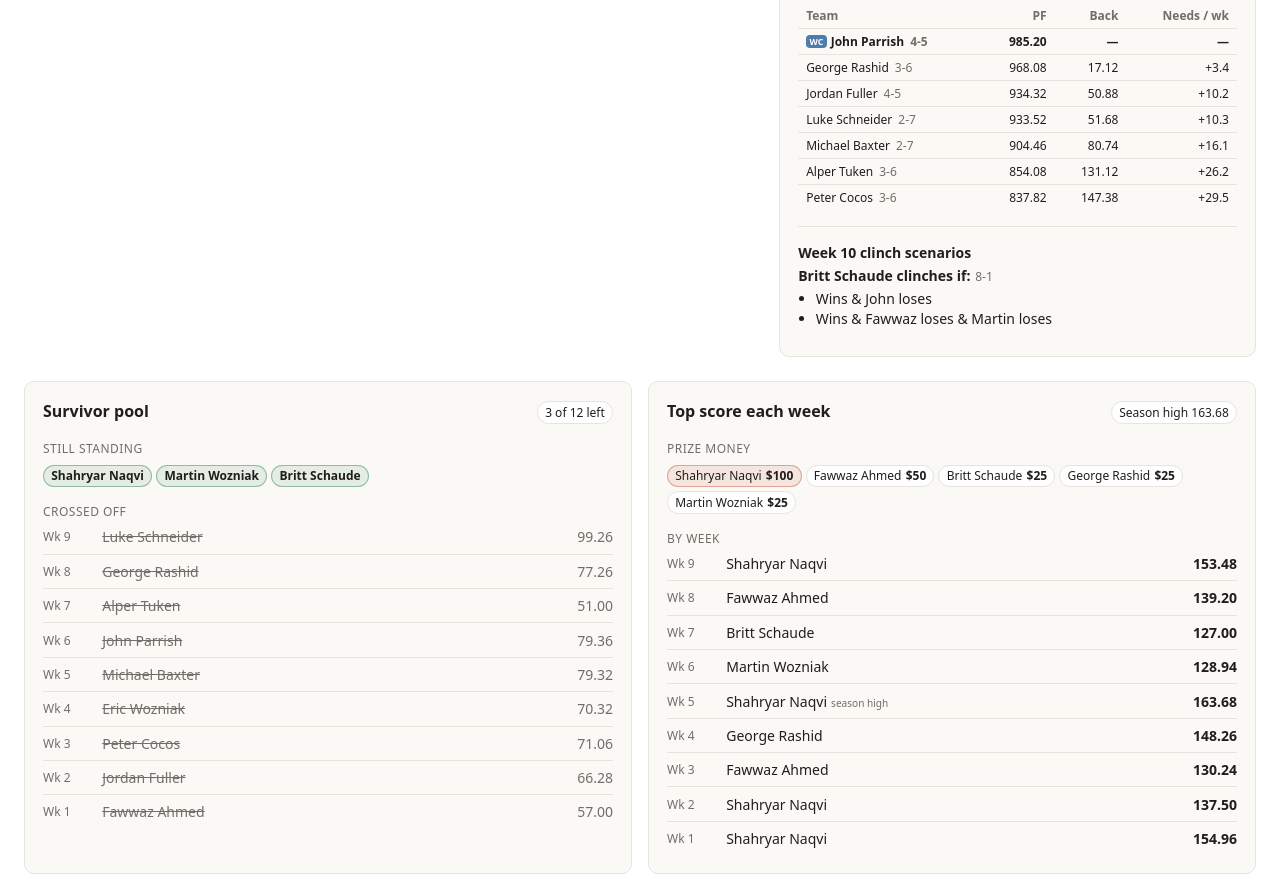
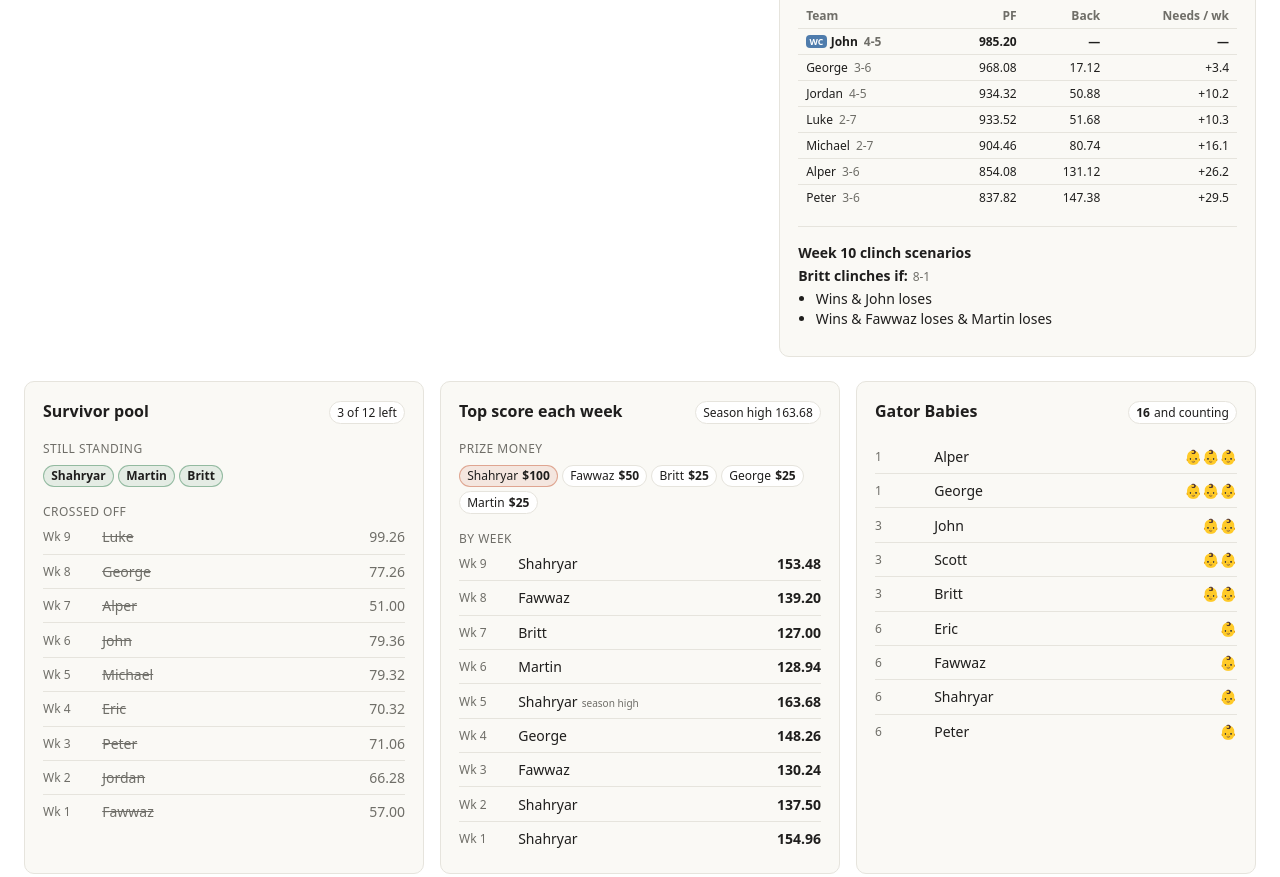
Before and after one commit to naq90/gatorboys, a plain HTML site: page index.html in a window 1280 px wide. Shown: the part 1180-2057 px from the top of the page. Drawn offline with nearby package versions, Linux system fonts and the light colour scheme; animation ran at ten frames a second.

Commit message:
Add Gator Babies card; first names on the 2026 tab
Co-Authored-By: Claude Opus 5.5 <noreply@anthropic.com>
Claude-Session: https://claude.ai/code/session_012dxUqivNy1v9oxUDThM8Xb

```diff
--- a/index.html
+++ b/index.html
@@ -99,7 +99,7 @@ let t; addEventListener('resize',()=>{clearTimeout(t);t=setTimeout(()=>cbs.forEa
 .gb .tiers{display:flex;flex-wrap:wrap;gap:var(--cds-gap-sm);font-size:var(--cds-font-size-caption);color:var(--color-fg-muted);margin-bottom:var(--cds-gap-sm)}
 .gb .tiers span{display:inline-flex;align-items:center;gap:.35em} .gb .tiers i{width:10px;height:10px;border-radius:3px;background:color-mix(in srgb,var(--tc) 55%,transparent)}
 .gb .card > .hd{margin-bottom:var(--cds-gap-md)}
-.gb .grid{display:grid;grid-template-columns:repeat(auto-fit,minmax(min(100%,22rem),1fr));gap:var(--cds-gap-md)}
+.gb .grid{display:grid;grid-template-columns:repeat(auto-fit,minmax(min(100%,19rem),1fr));gap:var(--cds-gap-md)}
 .gb .card h2{font-size:var(--cds-font-size-heading);font-weight:var(--cds-font-weight-medium);margin:0 0 var(--cds-gap-md)}
 .gb .card .hd h2{margin:0}
 .gb .card .note{font-size:var(--cds-font-size-caption);color:var(--color-fg-muted);margin:var(--cds-gap-xs) 0 var(--cds-gap-md)}
@@ -195,6 +195,10 @@ let t; addEventListener('resize',()=>{clearTimeout(t);t=setTimeout(()=>cbs.forEa
     <div class="chips" id="tw-tally" data-source="top_weekly"></div>
     <div class="lab2">By week</div>
     <div class="rows" id="tw-rows" data-source="top_weekly"></div>
+   </div>
+   <div class="card" id="babies-card">
+    <div class="hd"><h2>Gator Babies</h2><span class="pill"><b>16</b> and counting</span></div>
+    <div class="rows"><div class="rw"><span class="wk">1</span><span class="nm">Alper</span><span class="sc" title="3 kids">👶👶👶</span></div><div class="rw"><span class="wk">1</span><span class="nm">George</span><span class="sc" title="3 kids">👶👶👶</span></div><div class="rw"><span class="wk">3</span><span class="nm">John</span><span class="sc" title="2 kids">👶👶</span></div><div class="rw"><span class="wk">3</span><span class="nm">Scott</span><span class="sc" title="2 kids">👶👶</span></div><div class="rw"><span class="wk">3</span><span class="nm">Britt</span><span class="sc" title="2 kids">👶👶</span></div><div class="rw"><span class="wk">6</span><span class="nm">Eric</span><span class="sc" title="1 kid">👶</span></div><div class="rw"><span class="wk">6</span><span class="nm">Fawwaz</span><span class="sc" title="1 kid">👶</span></div><div class="rw"><span class="wk">6</span><span class="nm">Shahryar</span><span class="sc" title="1 kid">👶</span></div><div class="rw"><span class="wk">6</span><span class="nm">Peter</span><span class="sc" title="1 kid">👶</span></div></div>
    </div>
   </div>
   <div class="grid">
@@ -901,6 +905,13 @@ let t; addEventListener('resize',()=>{clearTimeout(t);t=setTimeout(()=>cbs.forEa
   };
   GB.drawTables = drawTables;
   dash.onData(drawTables);
+  // 2026 tab shows first names only
+  (() => { const pane = document.getElementById('now'); if (!pane) return; let full = [];
+    const shorten = () => { if (!full.length) { const s = dash.data('seasons'); if (s.status !== 'ok') return; full = [...new Set(s.data.filter(r => +r.season === 2026).map(r => r.owner))].filter(o => o.includes(' ')).sort((a, b) => b.length - a.length); }
+      const w = document.createTreeWalker(pane, NodeFilter.SHOW_TEXT); let n;
+      while ((n = w.nextNode())) { let t = n.nodeValue, c = false; for (const o of full) if (t.includes(o)) { t = t.split(o).join(o.split(' ')[0]); c = true; } if (c) n.nodeValue = t; } };
+    dash.onData(() => setTimeout(shorten, 0));
+    new MutationObserver(() => shorten()).observe(pane, {subtree: true, childList: true, characterData: true}); })();
   document.getElementById('sel-h2h').addEventListener('change', () => GB.drawH2H());
   ['sel-draft', 'sel-r1'].forEach(id => document.getElementById(id).addEventListener('change', () => { GB.drawDraftTables(); GB.redraw && GB.redraw(); }));
   document.getElementById('sel-feed').addEventListener('change', () => GB.drawMoveTables());
```
